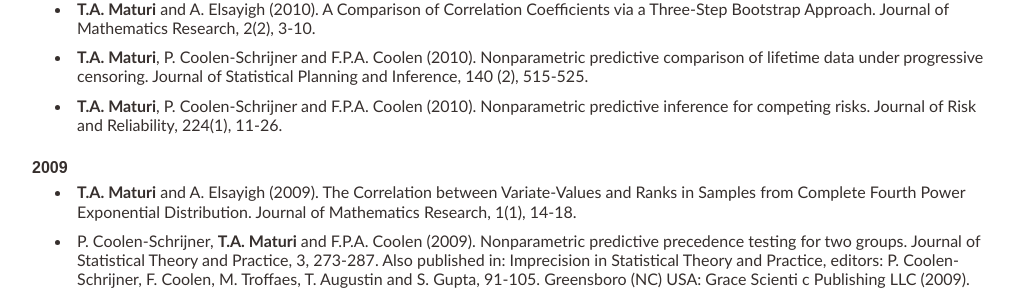
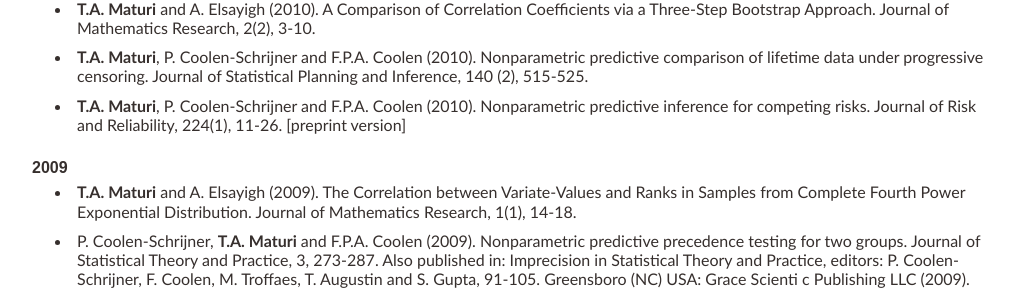
Before and after one commit to tmaturi/tahanimaturi, a Jekyll site: the page built from publications.md, in a window 1280 px wide and 900 px high, scrolled down 2679 px. Shown: the part 164-463 px from the top of the window, without its empty margins (119-1141 px from the left). Built offline with Jekyll 4.4.1, drawn with Linux system fonts in a browser that asks for light colours; our own code applies the rules of GitHub Pages for plain Markdown files.

Commit message:
Update publications.md

```diff
--- a/publications.md
+++ b/publications.md
@@ -104,7 +104,7 @@
 ### 2010
 - **T.A. Maturi** and A. Elsayigh (2010). A Comparison of Correlation Coefficients via a Three-Step Bootstrap Approach. Journal of Mathematics Research, 2(2), 3-10.
 - **T.A. Maturi**, P. Coolen-Schrijner and F.P.A. Coolen (2010). Nonparametric predictive comparison of lifetime data under progressive censoring. Journal of Statistical Planning and Inference, 140 (2), 515-525.
-- **T.A. Maturi**, P. Coolen-Schrijner and F.P.A. Coolen (2010). Nonparametric predictive inference for competing risks. Journal of Risk and Reliability, 224(1), 11-26.
+- **T.A. Maturi**, P. Coolen-Schrijner and F.P.A. Coolen (2010). Nonparametric predictive inference for competing risks. Journal of Risk and Reliability, 224(1), 11-26. [[preprint version](pdfs/jrr-coolen-competing-risks_rev.pdf){:target="_blank"}]
 
   <br>
 
```
